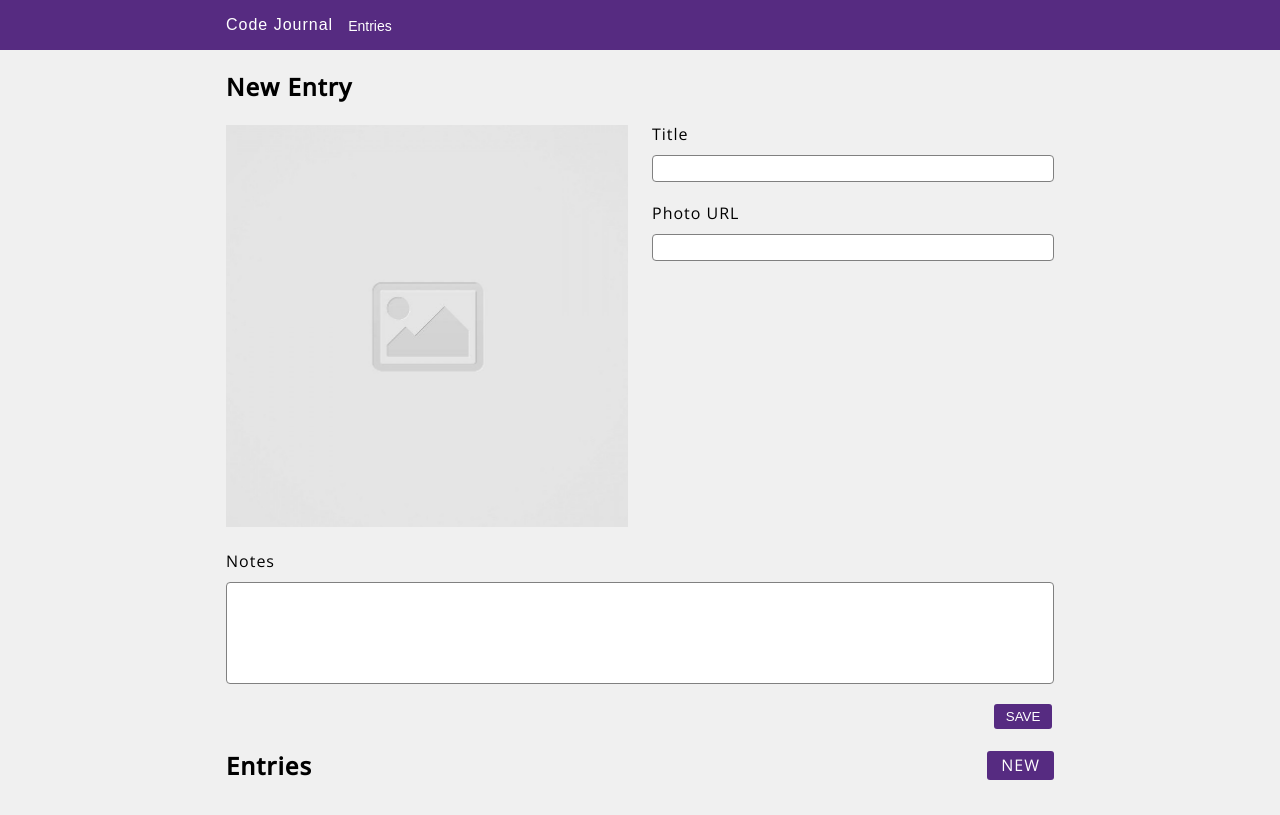
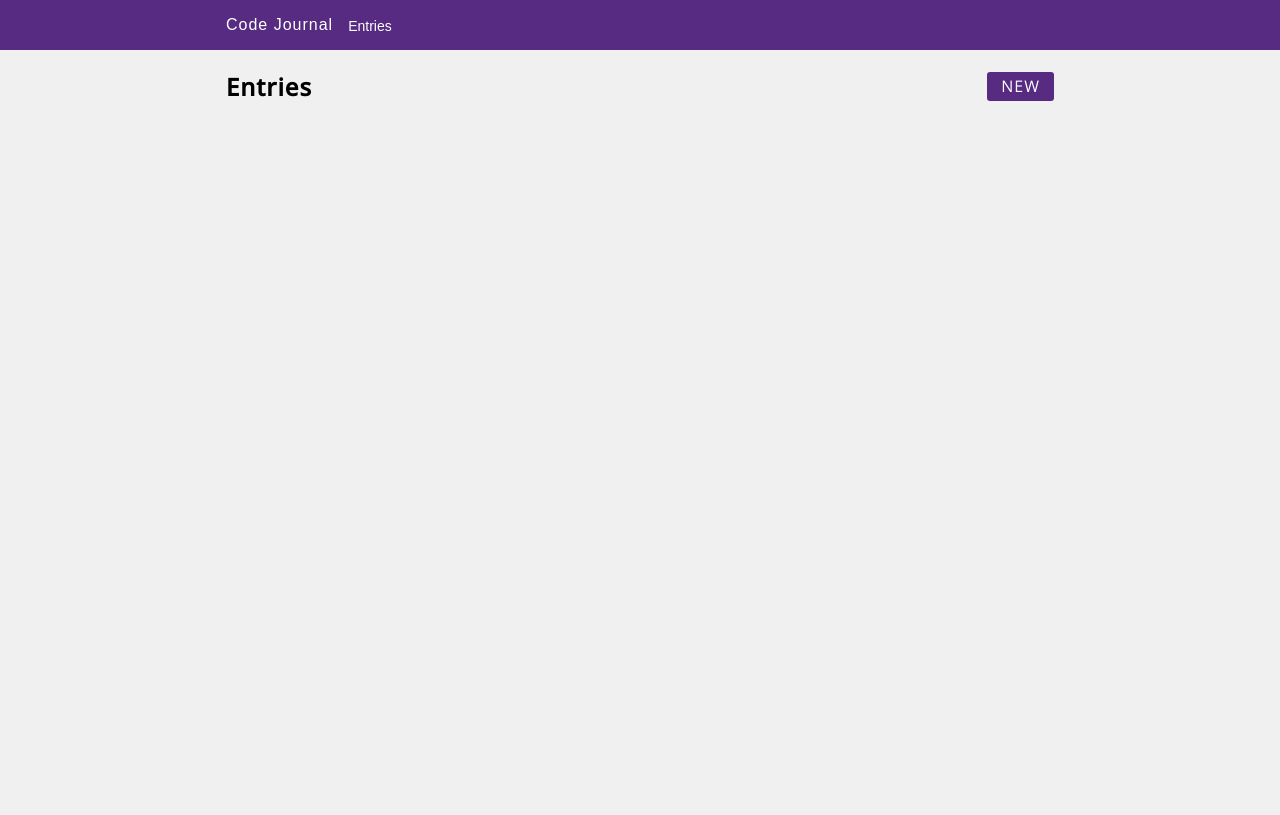
Before and after one commit to jeffmjin/code-journal1, a website: page index.html in a window 1280 px wide. Both pictures are taken after a click on the link "Entries". Drawn offline with nearby package versions, Linux system fonts and the light colour scheme; a web font is replaced by a local one.

Commit message:
Ensured submitting shows entries view and refreshing shows the same view.

```diff
--- a/index.html
+++ b/index.html
@@ -32,7 +32,7 @@
     </div>
   </header>
   <main>
-    <div class="" data-view="entry-form">
+    <div id="div-new-entry" class="new-entry" data-view="entry-form">
       <form id="form" class="container">
         <div class="row">
           <div class="column-full">
@@ -81,7 +81,7 @@
         </div>
       </form>
     </div>
-    <div class="" data-view="entries">
+    <div id="div-entries" class="hidden" data-view="entries">
       <div class="container">
         <div class="row">
           <div class="column-full d-flex j-space">
--- a/js/main.js
+++ b/js/main.js
@@ -3,9 +3,21 @@
 var $url = document.querySelector('#url');
 var $photo = document.querySelector('#image');
 var $form = document.querySelector('#form');
+var $divNewEntry = document.querySelector('#div-new-entry');
+var $divEntries = document.querySelector('#div-entries');
+var $anchorEntry = document.querySelector('.a-entries');
+var $anchorNew = document.querySelector('.new-button');
 
 $url.addEventListener('input', handleInput);
 $form.addEventListener('submit', handleSubmit);
+
+$anchorEntry.addEventListener('click', function () {
+  viewChange('entries');
+});
+
+$anchorNew.addEventListener('click', function () {
+  viewChange('entry-form');
+});
 
 function handleInput(event) {
   if ($photo === '') {
@@ -29,23 +41,12 @@ function handleSubmit(event) {
   data.entries.unshift(entries);
   $photo.setAttribute('src', '/images/placeholder-image-square.jpg');
   $form.reset();
+  $ul.prepend(journal(entries));
+  viewChange('entries');
 
 }
 
 function journal(entry) {
-  /* <li class="row margin-bot">
-      <div class="column-half">
-        <img src="/images/placeholder-image-square.jpg">
-      </div>
-      <div class="column-half">
-        <h3 class="list input-media">Some dummy title</h3>
-        <p>
-          Lorem ipsum dolor, sit amet consectetur adipisicing elit.
-          Quod nobis dolores, quidem nisi necessitatibus id fugit repellat laudantium dolorem odio fuga placeat illo saepe,
-          ullam rem quasi facere accusantium veritatis.
-        </p>
-      </div>
-    </li> */
 
   var $list = document.createElement('li');
   $list.setAttribute('class', 'row margin-bot');
@@ -82,4 +83,17 @@ document.addEventListener('DOMContentLoaded', function (event) {
     var $entries = journal(data.entries[i]);
     $ul.appendChild($entries);
   }
+  viewChange(data.view);
 });
+
+function viewChange(view) {
+  data.view = view;
+  if (view === 'entry-form') {
+    $divEntries.className = 'hidden';
+    $divNewEntry.className = 'new-entry';
+  }
+  if (view === 'entries') {
+    $divNewEntry.className = 'hidden';
+    $divEntries.className = '';
+  }
+}
```
